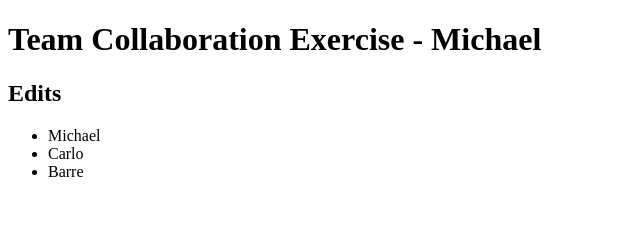
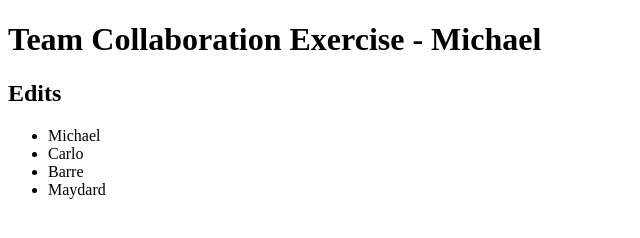
Before and after one commit to supermayk2018-source/michael, a plain HTML site: page index.html in a window 1280 px wide. Shown: the full height of the page, 0-640 px from the left. Drawn offline with Linux system fonts and the light colour scheme.

Commit message:
Add new item to the list with 'Maydard'
Inserted 'Maydard' to the list

```diff
--- a/index.html
+++ b/index.html
@@ -14,6 +14,7 @@
       <li>Michael</li>
       <li>Carlo</li>
       <li>Barre</li>
+      <li>Maydard</li>
     </ul>
   </body>
 </html>
```
